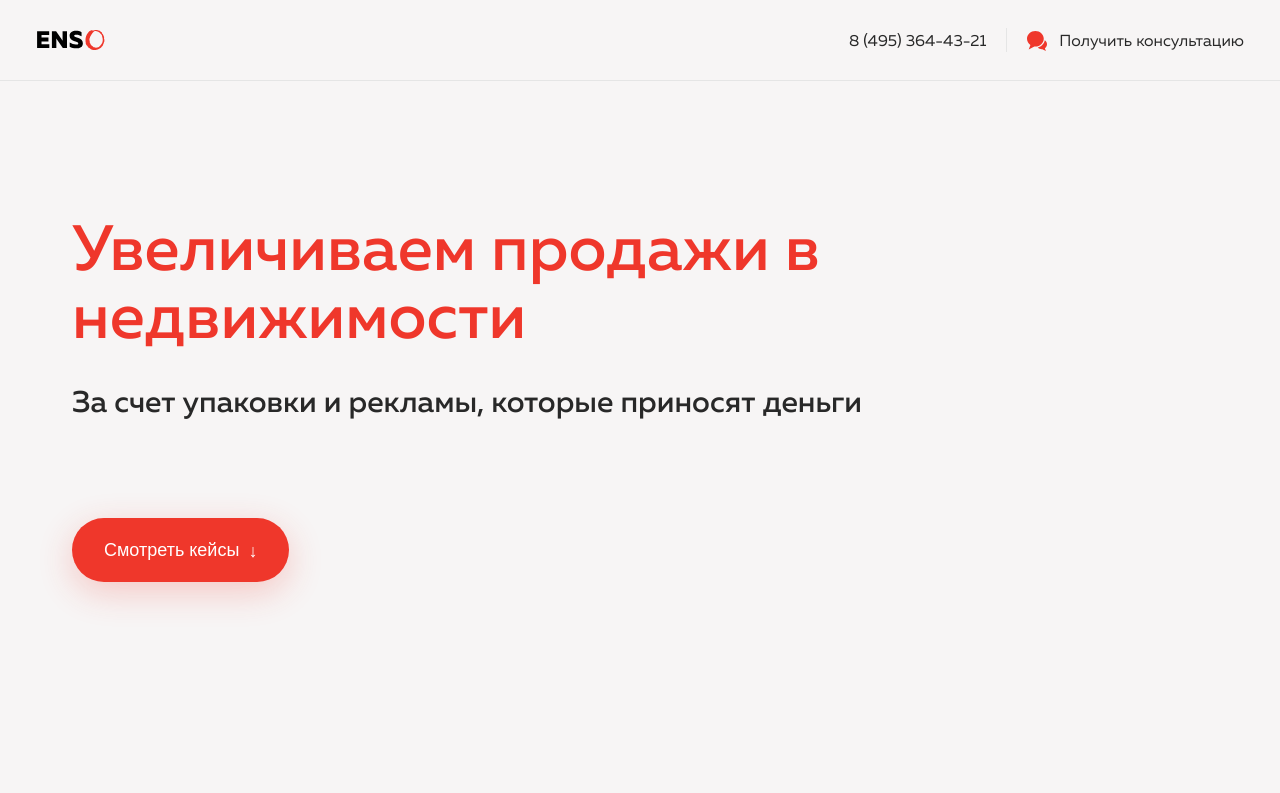
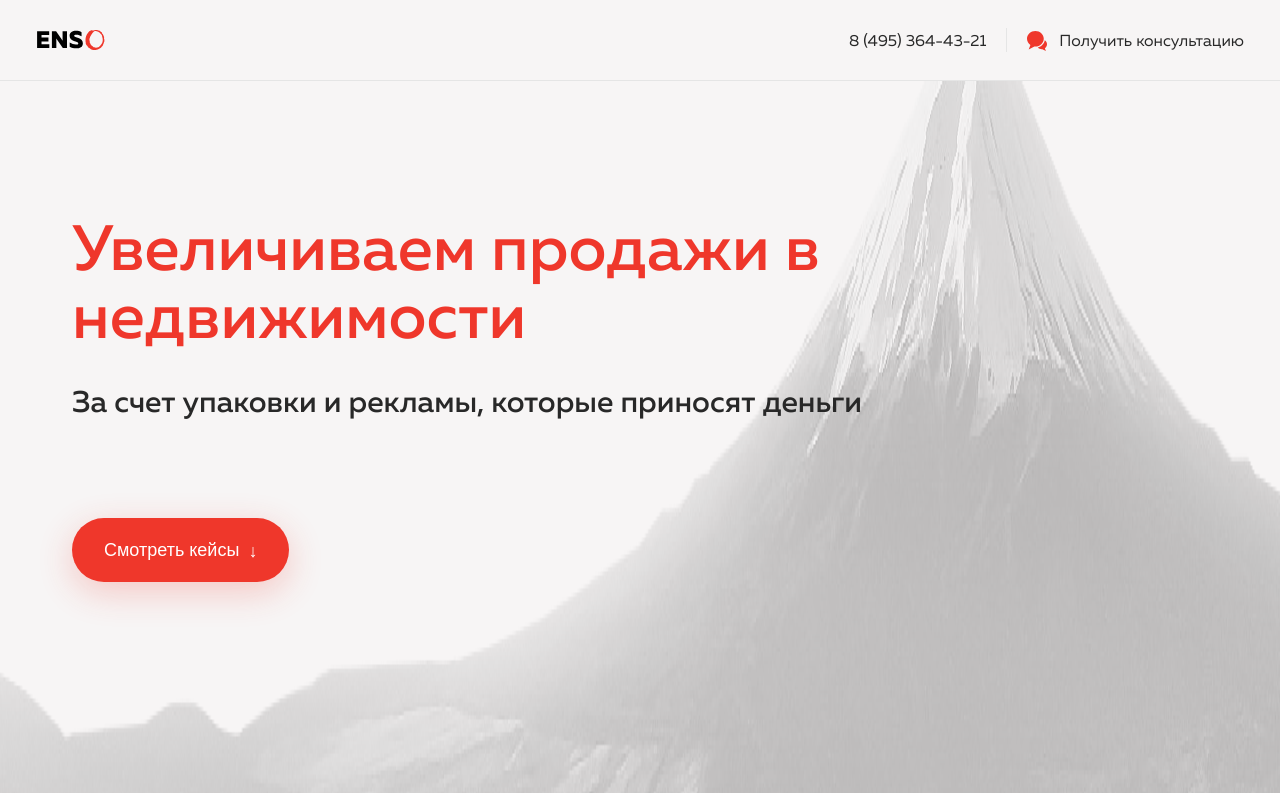
Before and after one commit to PyshnovT/enso, a React (Create React App) app: page / in a window 1280 px wide. Shown: the top 793 px of the page. Built offline with nearby package versions, Linux system fonts and the light colour scheme.

Commit message:
add: background

```diff
--- a/public/index.html
+++ b/public/index.html
@@ -1,5 +1,6 @@
 <!DOCTYPE html>
 <html lang="en">
+
 <head>
   <meta charset="utf-8">
   <meta name="viewport" content="width=device-width, initial-scale=1, shrink-to-fit=no">
@@ -19,8 +20,9 @@
       work correctly both with client-side routing and a non-root public URL.
       Learn how to configure a non-root public URL by running `npm run build`.
     -->
-    <title>React App</title>
+  <title>ENSO</title>
 </head>
+
 <body>
   <noscript>
     You need to enable JavaScript to run this app.
@@ -37,4 +39,5 @@
       To create a production bundle, use `npm run build` or `yarn build`.
     -->
 </body>
+
 </html>
--- a/src/App.js
+++ b/src/App.js
@@ -11,7 +11,10 @@ import { throws } from "assert";
 
 const Main = styled.main`
   font-family: "Muller", sans-serif;
-  background-color: #f7f5f5;
+
+  background: #f7f5f5 url('${require("./assets/background.png")}') 0% 100% no-repeat;
+  background-size: 100% auto;
+  background-attachment: fixed;
 `;
 
 class App extends React.Component {
--- a/src/Screens/MainPage.js
+++ b/src/Screens/MainPage.js
@@ -24,6 +24,16 @@ const Container = styled.div`
     flex-wrap: wrap;
     text-align: left;
   }
+`;
+
+const Background = styled.div`
+  position: fixed;
+  left: 0;
+  bottom: 0;
+  // right: 0;
+  // top: 0;
+  width: 100%;
+  height: 100%;
 `;
 
 const BlockWrapper = styled.div`
@@ -118,6 +128,7 @@ class MainPage extends React.Component {
   render() {
     return (
       <Container offset={this.state.offsetY}>
+        {/* <Background /> */}
         <Block name="whoweare">
           <Page>
             <StarterPage
--- a/src/Screens/StarterPage.js
+++ b/src/Screens/StarterPage.js
@@ -63,7 +63,13 @@ const Arrow = styled.span`
   margin-left: 0.25rem;
 
   :after {
-    content: "↓";
+    content: "→";
+  }
+
+  @media only screen and (min-width: 62rem) {
+    :after {
+      content: "↓";
+    }
   }
 `;
 
--- a/src/index.css
+++ b/src/index.css
@@ -26,5 +26,4 @@ body {
   margin: 0;
   padding: 0;
   font-family: "Muller", sans-serif;
-  /* overflow: hidden; */
 }
```
Also changed, not shown: public/manifest.json, src/assets/background.png (added). Lines whose indentation alone changed are shown as unchanged.
